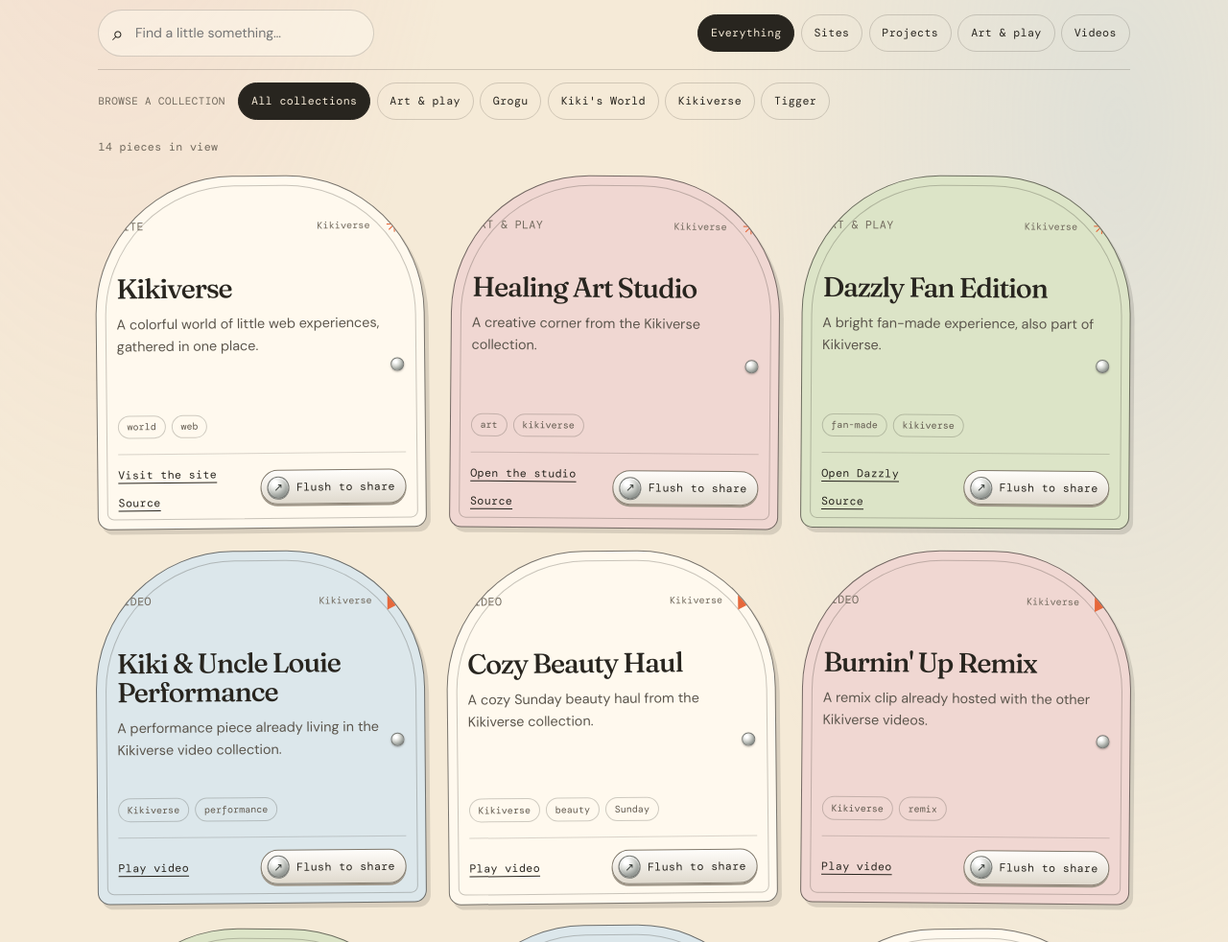
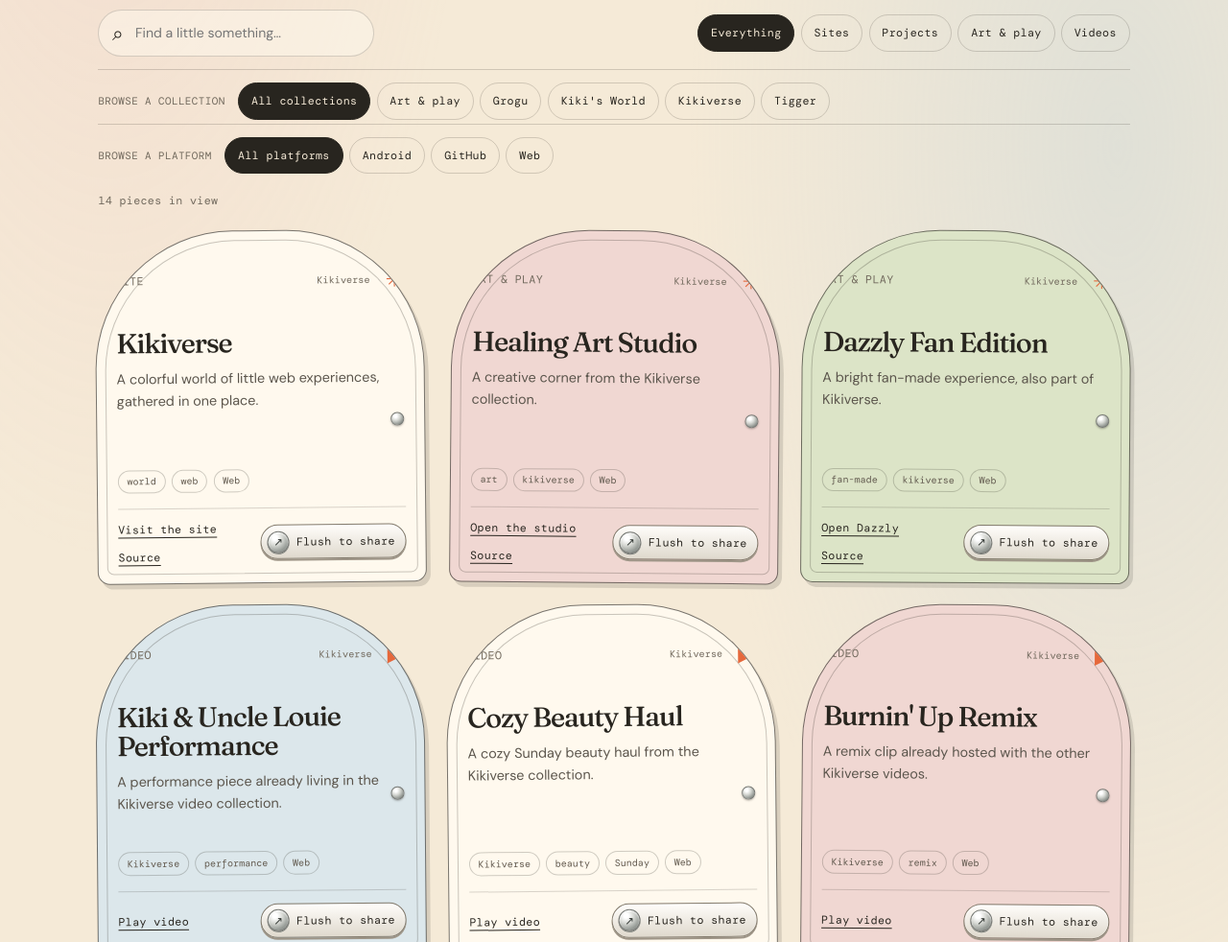
Before and after one commit to grogusmom1989-creator/content-shelf, a plain HTML site: page index.html in a window 1280 px wide. Shown: the part 980-1962 px from the top of the page at 96% size. Drawn offline with nearby package versions, Linux system fonts and the light colour scheme.

Commit message:
Expose a reusable platform catalog feed
Co-authored-by: Copilot App <223556219+Copilot@users.noreply.github.com>

```diff
--- /dev/null
+++ b/catalog.json
@@ -0,0 +1,182 @@
+{
+  "name": "Everything Shelf",
+  "version": 1,
+  "description": "A shared index of projects, art, videos, and platform versions.",
+  "items": [
+    {
+      "id": "kikiverse",
+      "title": "Kikiverse",
+      "kind": "site",
+      "collection": "Kikiverse",
+      "description": "A colorful world of little web experiences, gathered in one place.",
+      "tags": ["world", "web"],
+      "platforms": [{ "name": "Web" }],
+      "links": [
+        { "label": "Visit the site", "url": "https://grogusmom1989-creator.github.io/kikiverse/" },
+        { "label": "Source", "url": "https://github.com/grogusmom1989-creator/kikiverse" }
+      ]
+    },
+    {
+      "id": "healing-art-studio",
+      "title": "Healing Art Studio",
+      "kind": "art",
+      "collection": "Kikiverse",
+      "description": "A creative corner from the Kikiverse collection.",
+      "tags": ["art", "kikiverse"],
+      "platforms": [{ "name": "Web" }],
+      "links": [
+        { "label": "Open the studio", "url": "https://grogusmom1989-creator.github.io/kikiverse/healing-art-studio.html" },
+        { "label": "Source", "url": "https://github.com/grogusmom1989-creator/kikiverse" }
+      ]
+    },
+    {
+      "id": "dazzly-fan-edition",
+      "title": "Dazzly Fan Edition",
+      "kind": "art",
+      "collection": "Kikiverse",
+      "description": "A bright fan-made experience, also part of Kikiverse.",
+      "tags": ["fan-made", "kikiverse"],
+      "platforms": [{ "name": "Web" }],
+      "links": [
+        { "label": "Open Dazzly", "url": "https://grogusmom1989-creator.github.io/kikiverse/dazzly-fan-edition.html" },
+        { "label": "Source", "url": "https://github.com/grogusmom1989-creator/kikiverse" }
+      ]
+    },
+    {
+      "id": "kiki-uncle-louie-performance",
+      "title": "Kiki & Uncle Louie Performance",
+      "kind": "video",
+      "collection": "Kikiverse",
+      "description": "A performance piece already living in the Kikiverse video collection.",
+      "tags": ["Kikiverse", "performance"],
+      "platforms": [{ "name": "Web" }],
+      "links": [
+        { "label": "Play video", "url": "https://grogusmom1989-creator.github.io/kikiverse/assets/media-generation-kiki-uncle-louie-performance-v-0-55853d62-6dfa-4ff2-8de3-e3ab8df7cb55.mp4" }
+      ]
+    },
+    {
+      "id": "cozy-beauty-haul",
+      "title": "Cozy Beauty Haul",
+      "kind": "video",
+      "collection": "Kikiverse",
+      "description": "A cozy Sunday beauty haul from the Kikiverse collection.",
+      "tags": ["Kikiverse", "beauty", "Sunday"],
+      "platforms": [{ "name": "Web" }],
+      "links": [
+        { "label": "Play video", "url": "https://grogusmom1989-creator.github.io/kikiverse/assets/try-it-sunday-cozy-beauty-haul-2026-10-04.mp4" }
+      ]
+    },
+    {
+      "id": "burnin-up-remix",
+      "title": "Burnin' Up Remix",
+      "kind": "video",
+      "collection": "Kikiverse",
+      "description": "A remix clip already hosted with the other Kikiverse videos.",
+      "tags": ["Kikiverse", "remix"],
+      "platforms": [{ "name": "Web" }],
+      "links": [
+        { "label": "Play video", "url": "https://grogusmom1989-creator.github.io/kikiverse/assets/videos/burnin-up-remix-2026-10-01.mp4" }
+      ]
+    },
+    {
+      "id": "plush-crew-blooper-reel",
+      "title": "Plush Crew Blooper Reel",
+      "kind": "video",
+      "collection": "Kikiverse",
+      "description": "A blooper reel from the existing Kikiverse video archive.",
+      "tags": ["Kikiverse", "bloopers"],
+      "platforms": [{ "name": "Web" }],
+      "links": [
+        { "label": "Play video", "url": "https://grogusmom1989-creator.github.io/kikiverse/assets/videos/plush-crew-blooper-reel-2026-10-01.mp4" }
+      ]
+    },
+    {
+      "id": "kikiverse-video-archive",
+      "title": "The Kikiverse Video Attic",
+      "kind": "video",
+      "collection": "Kikiverse",
+      "description": "The original public asset folder holds 79 clips; browse the rest where they already live.",
+      "tags": ["Kikiverse", "archive", "79 clips"],
+      "platforms": [{ "name": "GitHub" }],
+      "links": [
+        { "label": "Browse the video archive", "url": "https://github.com/grogusmom1989-creator/kikiverse/tree/main/assets" }
+      ]
+    },
+    {
+      "id": "grogu-brick",
+      "title": "Grogu Brick",
+      "kind": "project",
+      "collection": "Grogu",
+      "description": "A Grogu-inspired project in the making.",
+      "tags": ["Grogu", "experiment"],
+      "platforms": [{ "name": "Web" }],
+      "links": [
+        { "label": "Explore the project", "url": "https://github.com/grogusmom1989-creator/Grogu-brick" }
+      ]
+    },
+    {
+      "id": "tigger",
+      "title": "Tigger",
+      "kind": "project",
+      "collection": "Tigger",
+      "description": "An earlier Tigger project, kept here as part of the bigger picture.",
+      "tags": ["Tigger", "archive"],
+      "platforms": [
+        { "name": "Android", "versionName": "27.0", "versionCode": 27, "minSdk": 24, "targetSdk": 36 }
+      ],
+      "links": [
+        { "label": "Explore the project", "url": "https://github.com/grogusmom1989-creator/Tigger" }
+      ]
+    },
+    {
+      "id": "tigger-2",
+      "title": "Tigger 2.0",
+      "kind": "project",
+      "collection": "Tigger",
+      "description": "A second take in the Tigger family of projects.",
+      "tags": ["Tigger", "iteration"],
+      "platforms": [
+        { "name": "Android", "versionName": "27.0", "versionCode": 27, "minSdk": 24, "targetSdk": 36 }
+      ],
+      "links": [
+        { "label": "Explore the project", "url": "https://github.com/grogusmom1989-creator/Tigger-2.0" }
+      ]
+    },
+    {
+      "id": "cookies",
+      "title": "Cookies",
+      "kind": "art",
+      "collection": "Art & play",
+      "description": "More playful experiments and creative pieces to explore.",
+      "tags": ["play", "remix"],
+      "platforms": [{ "name": "Web" }],
+      "links": [
+        { "label": "Explore the collection", "url": "https://github.com/grogusmom1989-creator/Cookies" }
+      ]
+    },
+    {
+      "id": "kikis-world",
+      "title": "Kiki's World 2.0",
+      "kind": "project",
+      "collection": "Kiki's World",
+      "description": "A newer world in the collection, growing alongside the rest.",
+      "tags": ["world", "iteration"],
+      "platforms": [{ "name": "Web" }],
+      "links": [
+        { "label": "Explore the project", "url": "https://github.com/grogusmom1989-creator/Kikis-world-2.0" }
+      ]
+    },
+    {
+      "id": "liam-panda-payne",
+      "title": "Liam Panda Payne",
+      "kind": "art",
+      "collection": "Art & play",
+      "description": "A panda-themed creation in the mix.",
+      "tags": ["panda", "character"],
+      "platforms": [],
+      "links": [
+        { "label": "Explore the project", "url": "https://github.com/grogusmom1989-creator/liam-panda-payne" }
+      ]
+    }
+  ]
+}
--- a/index.html
+++ b/index.html
@@ -7,7 +7,7 @@
     <meta name="description" content="A colorful little index of projects, art, experiments, and things to watch.">
     <title>Everything, in one place</title>
     <link rel="stylesheet" href="style.css?v=3">
-    <script src="shelf.js?v=4" defer></script>
+    <script src="shelf.js?v=5" defer></script>
   </head>
   <body>
     <header class="masthead">
@@ -63,9 +63,15 @@
           <div class="filters" id="collection-filters" role="group" aria-label="Filter by collection"></div>
         </div>
 
-        <p class="result-count" id="result-count" aria-live="polite"></p>
+        <div class="collection-tools">
+          <span class="collection-label">Browse a platform</span>
+          <div class="filters" id="platform-filters" role="group" aria-label="Filter by platform"></div>
+        </div>
+
+        <p class="result-count" id="result-count" aria-live="polite">Loading the catalog&hellip;</p>
         <div class="shelf-grid" id="shelf-grid"></div>
         <p class="empty-state" id="empty-state" hidden>No matches yet. Try another word or filter.</p>
+        <p class="empty-state" id="catalog-error" role="alert" hidden></p>
       </section>
 
       <section class="next-section">
@@ -82,6 +88,7 @@
     <footer>
       <span>Gathered with care <span aria-hidden="true">✳</span></span>
       <span>One collection, many doors.</span>
+      <a href="catalog.json">Open the catalog feed</a>
       <a href="#page-title">Back to the top ↑</a>
     </footer>
     <p class="copy-status visually-hidden" id="copy-status" aria-live="polite"></p>
--- a/shelf.js
+++ b/shelf.js
@@ -1,178 +1,31 @@
-const projects = [
-  {
-    id: "kikiverse",
-    title: "Kikiverse",
-    kind: "site",
-    collection: "Kikiverse",
-    description: "A colorful world of little web experiences, gathered in one place.",
-    tags: ["world", "web"],
-    links: [
-      { label: "Visit the site", url: "https://grogusmom1989-creator.github.io/kikiverse/" },
-      { label: "Source", url: "https://github.com/grogusmom1989-creator/kikiverse" }
-    ]
-  },
-  {
-    id: "healing-art-studio",
-    title: "Healing Art Studio",
-    kind: "art",
-    collection: "Kikiverse",
-    description: "A creative corner from the Kikiverse collection.",
-    tags: ["art", "kikiverse"],
-    links: [
-      { label: "Open the studio", url: "https://grogusmom1989-creator.github.io/kikiverse/healing-art-studio.html" },
-      { label: "Source", url: "https://github.com/grogusmom1989-creator/kikiverse" }
-    ]
-  },
-  {
-    id: "dazzly-fan-edition",
-    title: "Dazzly Fan Edition",
-    kind: "art",
-    collection: "Kikiverse",
-    description: "A bright fan-made experience, also part of Kikiverse.",
-    tags: ["fan-made", "kikiverse"],
-    links: [
-      { label: "Open Dazzly", url: "https://grogusmom1989-creator.github.io/kikiverse/dazzly-fan-edition.html" },
-      { label: "Source", url: "https://github.com/grogusmom1989-creator/kikiverse" }
-    ]
-  },
-  {
-    id: "kiki-uncle-louie-performance",
-    title: "Kiki & Uncle Louie Performance",
-    kind: "video",
-    collection: "Kikiverse",
-    description: "A performance piece already living in the Kikiverse video collection.",
-    tags: ["Kikiverse", "performance"],
-    links: [
-      { label: "Play video", url: "https://grogusmom1989-creator.github.io/kikiverse/assets/media-generation-kiki-uncle-louie-performance-v-0-55853d62-6dfa-4ff2-8de3-e3ab8df7cb55.mp4" }
-    ]
-  },
-  {
-    id: "cozy-beauty-haul",
-    title: "Cozy Beauty Haul",
-    kind: "video",
-    collection: "Kikiverse",
-    description: "A cozy Sunday beauty haul from the Kikiverse collection.",
-    tags: ["Kikiverse", "beauty", "Sunday"],
-    links: [
-      { label: "Play video", url: "https://grogusmom1989-creator.github.io/kikiverse/assets/try-it-sunday-cozy-beauty-haul-2026-10-04.mp4" }
-    ]
-  },
-  {
-    id: "burnin-up-remix",
-    title: "Burnin' Up Remix",
-    kind: "video",
-    collection: "Kikiverse",
-    description: "A remix clip already hosted with the other Kikiverse videos.",
-    tags: ["Kikiverse", "remix"],
-    links: [
-      { label: "Play video", url: "https://grogusmom1989-creator.github.io/kikiverse/assets/videos/burnin-up-remix-2026-10-01.mp4" }
-    ]
-  },
-  {
-    id: "plush-crew-blooper-reel",
-    title: "Plush Crew Blooper Reel",
-    kind: "video",
-    collection: "Kikiverse",
-    description: "A blooper reel from the existing Kikiverse video archive.",
-    tags: ["Kikiverse", "bloopers"],
-    links: [
-      { label: "Play video", url: "https://grogusmom1989-creator.github.io/kikiverse/assets/videos/plush-crew-blooper-reel-2026-10-01.mp4" }
-    ]
-  },
-  {
-    id: "kikiverse-video-archive",
-    title: "The Kikiverse Video Attic",
-    kind: "video",
-    collection: "Kikiverse",
-    description: "The original public asset folder holds 79 clips; browse the rest where they already live.",
-    tags: ["Kikiverse", "archive", "79 clips"],
-    links: [
-      { label: "Browse the video archive", url: "https://github.com/grogusmom1989-creator/kikiverse/tree/main/assets" }
-    ]
-  },
-  {
-    id: "grogu-brick",
-    title: "Grogu Brick",
-    kind: "project",
-    collection: "Grogu",
-    description: "A Grogu-inspired project in the making.",
-    tags: ["Grogu", "experiment"],
-    links: [
-      { label: "Explore the project", url: "https://github.com/grogusmom1989-creator/Grogu-brick" }
-    ]
-  },
-  {
-    id: "tigger",
-    title: "Tigger",
-    kind: "project",
-    collection: "Tigger",
-    description: "An earlier Tigger project, kept here as part of the bigger picture.",
-    tags: ["Tigger", "archive"],
-    links: [
-      { label: "Explore the project", url: "https://github.com/grogusmom1989-creator/Tigger" }
-    ]
-  },
-  {
-    id: "tigger-2",
-    title: "Tigger 2.0",
-    kind: "project",
-    collection: "Tigger",
-    description: "A second take in the Tigger family of projects.",
-    tags: ["Tigger", "iteration"],
-    links: [
-      { label: "Explore the project", url: "https://github.com/grogusmom1989-creator/Tigger-2.0" }
-    ]
-  },
-  {
-    id: "cookies",
-    title: "Cookies",
-    kind: "art",
-    collection: "Art & play",
-    description: "More playful experiments and creative pieces to explore.",
-    tags: ["play", "remix"],
-    links: [
-      { label: "Explore the collection", url: "https://github.com/grogusmom1989-creator/Cookies" }
-    ]
-  },
-  {
-    id: "kikis-world",
-    title: "Kiki's World 2.0",
-    kind: "project",
-    collection: "Kiki's World",
-    description: "A newer world in the collection, growing alongside the rest.",
-    tags: ["world", "iteration"],
-    links: [
-      { label: "Explore the project", url: "https://github.com/grogusmom1989-creator/Kikis-world-2.0" }
-    ]
-  },
-  {
-    id: "liam-panda-payne",
-    title: "Liam Panda Payne",
-    kind: "art",
-    collection: "Art & play",
-    description: "A panda-themed creation in the mix.",
-    tags: ["panda", "character"],
-    links: [
-      { label: "Explore the project", url: "https://github.com/grogusmom1989-creator/liam-panda-payne" }
-    ]
-  }
-];
+let projects = [];
 
 const grid = document.querySelector("#shelf-grid");
 const search = document.querySelector("#search");
 const count = document.querySelector("#result-count");
 const emptyState = document.querySelector("#empty-state");
+const catalogError = document.querySelector("#catalog-error");
 const copyStatus = document.querySelector("#copy-status");
-const filters = [...document.querySelectorAll(".filter")];
+const filters = [...document.querySelectorAll(".filter[data-filter]")];
 const collectionFilters = document.querySelector("#collection-filters");
+const platformFilters = document.querySelector("#platform-filters");
 let activeFilter = "all";
 let activeCollection = "all";
+let activePlatform = "all";
 
 function makeElement(tag, className, text) {
   const element = document.createElement(tag);
   if (className) element.className = className;
   if (text) element.textContent = text;
   return element;
+}
+
+function platformLabel(platform) {
+  const version = platform.versionName ? ` v${platform.versionName}` : "";
+  const api = platform.minSdk
+    ? ` (API ${platform.minSdk}${platform.targetSdk ? `–${platform.targetSdk}` : "+"})`
+    : "";
+  return `${platform.name}${version}${api}`;
 }
 
 function renderCard(project) {
@@ -192,16 +45,31 @@ function renderCard(project) {
   card.append(makeElement("p", "", project.description));
 
   const tags = makeElement("div", "card-tags");
-  for (const tag of project.tags) {
+  for (const tag of project.tags || []) {
     const tagButton = makeElement("button", "card-tag", tag);
     tagButton.type = "button";
     tagButton.addEventListener("click", () => {
       search.value = tag;
       activeFilter = "all";
       activeCollection = "all";
+      activePlatform = "all";
       syncFilters();
       render();
       search.focus();
+    });
+    tags.append(tagButton);
+  }
+  for (const platform of project.platforms || []) {
+    const label = platformLabel(platform);
+    const tagButton = makeElement("button", "card-tag platform-tag", label);
+    tagButton.type = "button";
+    tagButton.addEventListener("click", () => {
+      search.value = "";
+      activeFilter = "all";
+      activeCollection = "all";
+      activePlatform = platform.name;
+      syncFilters();
+      render();
     });
     tags.append(tagButton);
   }
@@ -209,7 +77,7 @@ function renderCard(project) {
 
   const bottom = makeElement("div", "card-bottom");
   const links = makeElement("div", "card-links");
-  for (const item of project.links) {
+  for (const item of project.links || []) {
     const link = makeElement("a", "", item.label);
     link.href = item.url;
     link.target = "_blank";
@@ -248,15 +116,26 @@ function render() {
   const visible = projects.filter((project) => {
     const matchesKind = activeFilter === "all" || project.kind === activeFilter;
     const matchesCollection = activeCollection === "all" || project.collection === activeCollection;
-    const searchable = [project.title, project.description, project.collection, ...project.tags].join(" ").toLocaleLowerCase();
-    return matchesKind && matchesCollection && searchable.includes(query);
+    const matchesPlatform = activePlatform === "all"
+      || (project.platforms || []).some((platform) => platform.name === activePlatform);
+    const platformDetails = (project.platforms || []).map((platform) =>
+      [platform.name, platform.versionName, platform.versionCode, platform.minSdk, platform.targetSdk].join(" ")
+    );
+    const searchable = [
+      project.title,
+      project.description,
+      project.collection,
+      ...(project.tags || []),
+      ...platformDetails
+    ].join(" ").toLocaleLowerCase();
+    return matchesKind && matchesCollection && matchesPlatform && searchable.includes(query);
   });
 
   grid.replaceChildren(...visible.map(renderCard));
   count.textContent = `${visible.length} ${visible.length === 1 ? "piece" : "pieces"} in view`;
   if (visible.length === 0 && activeFilter === "video" && query === "") {
     emptyState.textContent = activeCollection === "all"
-      ? "No videos on this shelf yet. Add a shareable video URL to the projects list in shelf.js."
+      ? "No videos on this shelf yet. Add a shareable video URL to catalog.json."
       : `No videos in ${activeCollection} yet. Clear the collection filter to see every video.`;
   } else {
     emptyState.textContent = "No matches yet. Try another word or filter.";
@@ -270,33 +149,50 @@ function syncFilters() {
     filter.classList.toggle("is-active", selected);
     filter.setAttribute("aria-pressed", String(selected));
   }
-  for (const filter of collectionFilters.querySelectorAll(".filter")) {
-    const selected = filter.dataset.collection === activeCollection;
+  syncFilterGroup(collectionFilters, "collection", activeCollection);
+  syncFilterGroup(platformFilters, "platform", activePlatform);
+}
+
+function syncFilterGroup(container, key, activeValue) {
+  for (const filter of container.querySelectorAll(".filter")) {
+    const selected = filter.dataset[key] === activeValue;
     filter.classList.toggle("is-active", selected);
     filter.setAttribute("aria-pressed", String(selected));
   }
 }
 
-function renderCollectionFilters() {
-  const collections = [...new Set(projects.map((project) => project.collection))].sort();
-  const options = [{ label: "All collections", value: "all" }, ...collections.map((collection) => ({
-    label: collection,
-    value: collection
+function renderFilterGroup(container, key, allLabel, values, activeValue, onSelect) {
+  const options = [{ label: allLabel, value: "all" }, ...values.map((value) => ({
+    label: value,
+    value
   }))];
 
-  collectionFilters.replaceChildren(...options.map((option) => {
+  container.replaceChildren(...options.map((option) => {
     const filter = makeElement("button", "filter", option.label);
     filter.type = "button";
-    filter.dataset.collection = option.value;
-    filter.setAttribute("aria-pressed", String(option.value === activeCollection));
-    if (option.value === activeCollection) filter.classList.add("is-active");
+    filter.dataset[key] = option.value;
+    filter.setAttribute("aria-pressed", String(option.value === activeValue));
+    if (option.value === activeValue) filter.classList.add("is-active");
     filter.addEventListener("click", () => {
-      activeCollection = option.value;
+      onSelect(option.value);
       syncFilters();
       render();
     });
     return filter;
   }));
+}
+
+function renderFilters() {
+  const collections = [...new Set(projects.map((project) => project.collection).filter(Boolean))].sort();
+  const platforms = [...new Set(projects.flatMap((project) =>
+    (project.platforms || []).map((platform) => platform.name)
+  ))].sort();
+  renderFilterGroup(collectionFilters, "collection", "All collections", collections, activeCollection, (value) => {
+    activeCollection = value;
+  });
+  renderFilterGroup(platformFilters, "platform", "All platforms", platforms, activePlatform, (value) => {
+    activePlatform = value;
+  });
 }
 
 for (const filter of filters) {
@@ -308,5 +204,21 @@ for (const filter of filters) {
 }
 
 search.addEventListener("input", render);
-renderCollectionFilters();
-render();
+
+async function loadCatalog() {
+  try {
+    const response = await fetch("catalog.json?v=5");
+    if (!response.ok) throw new Error(`Catalog request failed with status ${response.status}`);
+    const catalog = await response.json();
+    if (!Array.isArray(catalog.items)) throw new TypeError("Catalog is missing its items list");
+    projects = catalog.items;
+    renderFilters();
+    render();
+  } catch (error) {
+    catalogError.hidden = false;
+    catalogError.textContent = "The collection could not load. Refresh the page or open catalog.json directly.";
+    console.error("Could not load the content catalog.", error);
+  }
+}
+
+loadCatalog();
```
Also changed, not shown: 1 other file.
